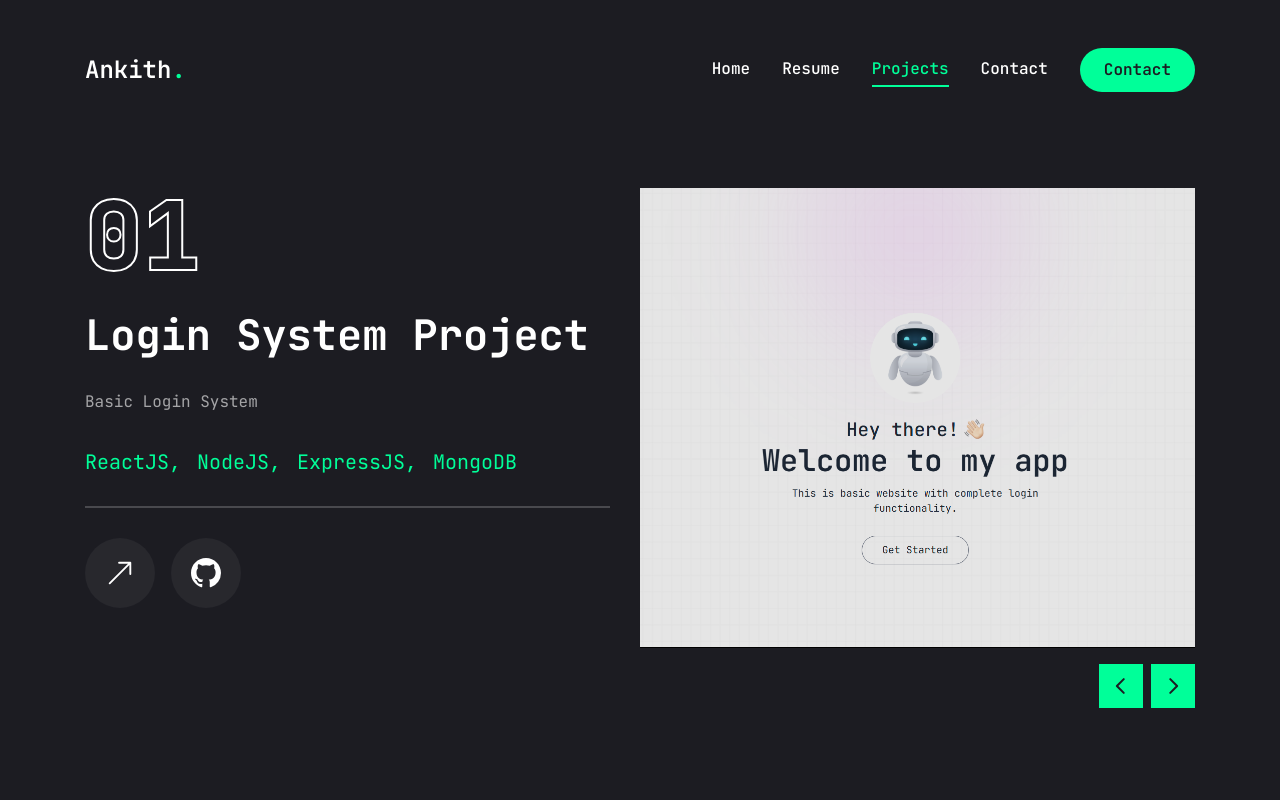
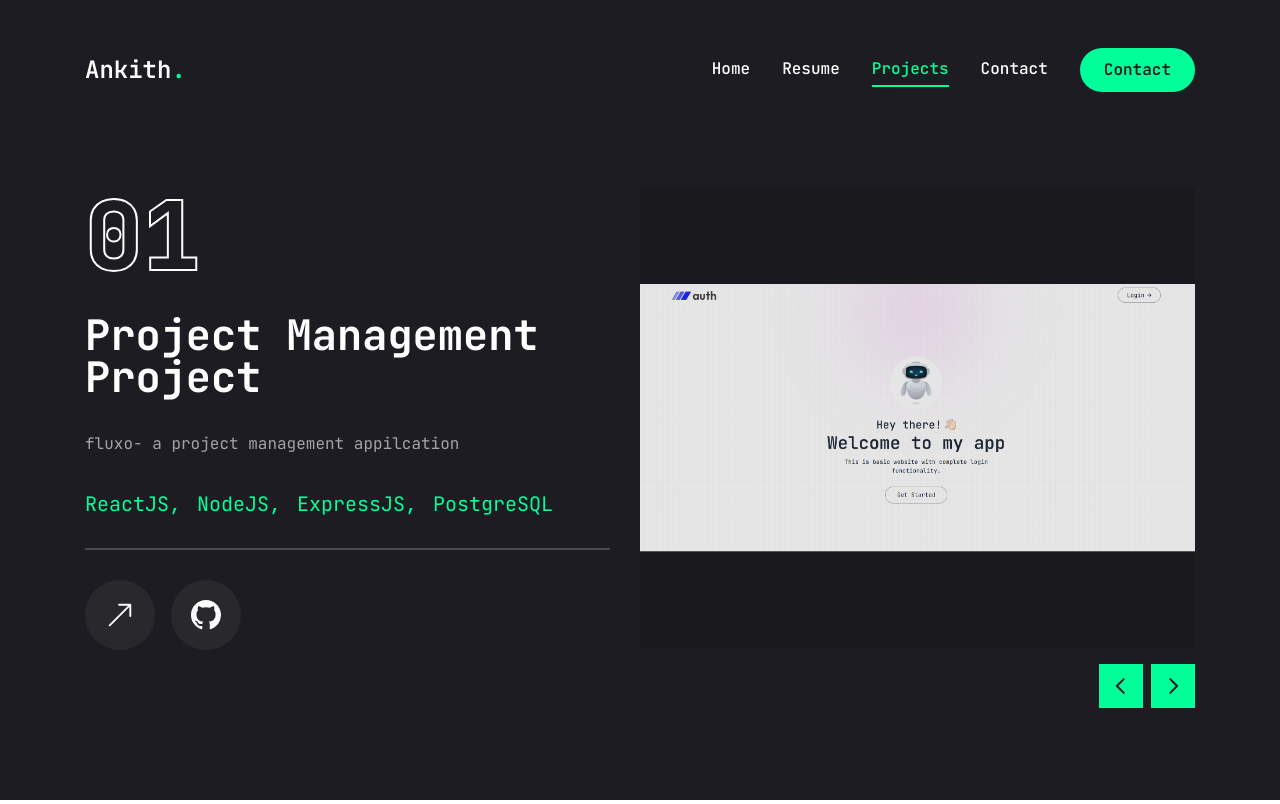
Before and after one commit to applemagic-01/personal-porftfolio, a Next.js app: page /projects in a window 1280 px wide. Built offline with nearby package versions, Linux system fonts and the light colour scheme.

Commit message:
Projects update

```diff
--- a/app/projects/page.jsx
+++ b/app/projects/page.jsx
@@ -17,8 +17,28 @@ import WorkSliderBtns from "@/components/WorkSliderBtns";
 const works = [
    {
         num: '01',
+        category: 'Project Management',
+        title: 'Project 1',
+        description: 'fluxo- a project management appilcation',
+        stack: [{ name: "ReactJS" }, { name: "NodeJS" }, { name: "ExpressJS" }, { name: "PostgreSQL" }],
+        image: '/assets/work/thumb4.png',
+        live: "https://fluxo-virid.vercel.app/",
+        github: 'https://github.com/applemagic-01/fluxo'
+    },
+    {
+        num: '02',
+        category: 'Unsupervised feature learning for polymorphic malware',
+        title: 'Project 2',
+        description: 'Netmorph- Unsupervised feature learning for polymorphic malware using Autoencoder and Random Forest',
+        stack: [{ name: "Python" }],
+        image: '/assets/work/thumb4.png',
+        live: "",
+        github: 'https://github.com/applemagic-01/netmorph'
+    },
+    {
+        num: '03',
         category: 'Login System',
-        title: 'Project 1',
+        title: 'Project 3',
         description: 'Basic Login System',
         stack: [{ name: "ReactJS" }, { name: "NodeJS" }, { name: "ExpressJS" }, { name: "MongoDB" }],
         image: '/assets/work/thumb4.png',
@@ -26,9 +46,9 @@ const works = [
         github: 'https://github.com/applemagic-01/mern-auth-login'
     },
     {
-        num: '02',
+        num: '04',
         category: 'fullstack',
-        title: 'Project 2',
+        title: 'Project 4',
         description: 'Comprehensive online platform that connects users with local home service providers.',
         stack: [{ name: "Next.js" }, { name: "Tailwind.css" }, { name: "GraphQL" }, { name: "HyGraph" },],
         image: '/assets/work/thumb1.png',
@@ -36,9 +56,9 @@ const works = [
         github: 'https://github.com/applemagic-01/we-help'
     },
     {
-        num: '03',
+        num: '05',
         category: 'mobile application',
-        title: 'Project 3',
+        title: 'Project 5',
         description: 'API based Weather Application',
         stack: [{ name: "Flutter" }],
         image: '/assets/work/thumb2.png',
@@ -46,9 +66,9 @@ const works = [
         github: 'https://github.com/applemagic-01/weather-app'
     },
     {
-        num: '04',
+        num: '06',
         category: 'mobile application',
-        title: 'Project 4',
+        title: 'Project 6',
         description: 'Mobile chat Application',
         stack: [{ name: "Flutter" }, { name: "Firebase" }],
         image: '/assets/work/thumb3.png',
@@ -57,9 +77,9 @@ const works = [
     },
 
     {
-        num: '05',
+        num: '07',
         category: 'mobile application',
-        title: 'Project 5',
+        title: 'Project 7',
         description: 'Simple E-Commerce Application',
         stack: [{ name: "Flutter" }],
         image: '/assets/work/thumb_5.png',
@@ -111,18 +131,21 @@ const Projects = () => {
                             { /* buttons*/}
                             <div className="flex items-center gap-4">
                                 { /* live project button*/}
+                                {work.live?.trim() !== "" && (
     <Link href={work.live}>
         <TooltipProvider delayDuration={100}>
             <Tooltip>
                 <TooltipTrigger className="w-[70px] h-[70px] rounded-full bg-white/5 flex justify-center items-center group ">
                     <BsArrowUpRight className="text-3xl text-white group-hover:text-accent" />
                 </TooltipTrigger>
-                                            <TooltipContent >
+                <TooltipContent>
                     <p>Live Project</p>
                 </TooltipContent>
             </Tooltip>
         </TooltipProvider>
     </Link>
+)}
+
                                 { /* Github project button*/}
                                 <Link href={work.github}>
                                     <TooltipProvider delayDuration={100}>
@@ -148,7 +171,7 @@ const Projects = () => {
                                         <div className="absolute top-0 bottom-0 z-10 w-full h-full bg-black/10"></div>
                                         { /* image*/}
                                         <div className="relative w-full h-full ">
-                                            <Image src={project.image} fill className="object-cover " alt="" />
+                                            <Image src={project.image} fill className="w-full h-auto object-contain " alt="" />
                                         </div>
                                     </div>
                                 </SwiperSlide>
```
Lines whose indentation alone changed are shown as unchanged.
